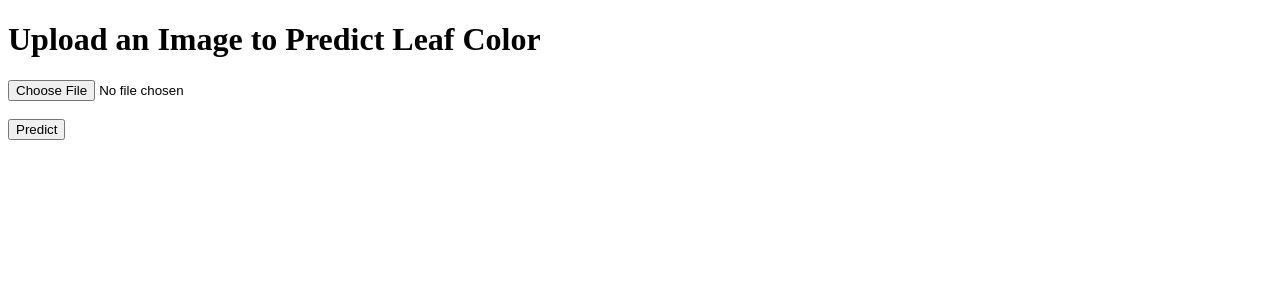
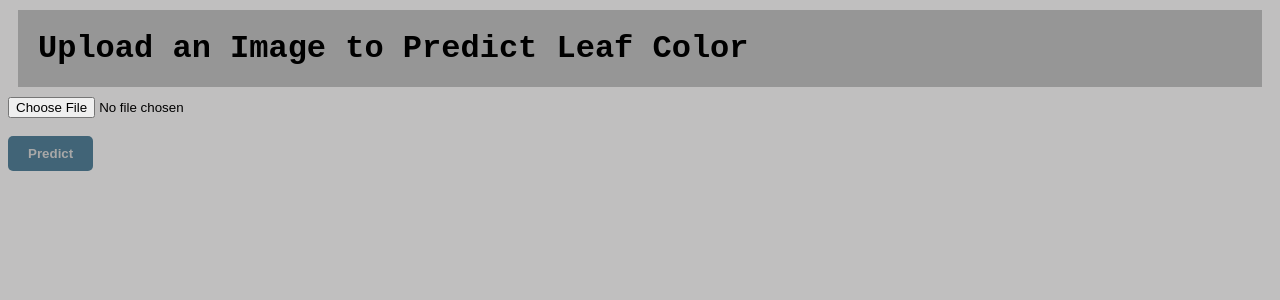
Before and after one commit to FongShana/240-318_Project, a Flask app: page / in a window 1280 px wide. Shown: the top 300 px of the page. Run offline with Flask 3, Linux system fonts and the light colour scheme.

Commit message:
Change how the web page look

```diff
--- /dev/null
+++ b/Greenery/static/style.css
@@ -0,0 +1,25 @@
+body {
+    background: rgb(192, 191, 191);
+    color: rgb(0, 0, 0);
+    font-family: 'Courier New', Courier, monospace;
+    }
+
+h1 {
+    background: rgb(150, 150, 150);
+    color: rgb(0, 0, 0);
+    margin: 10px;
+    padding: 20px;
+    border: none;
+    }
+
+.predict-button {
+    display: inline-block;
+    padding: 10px 20px;
+    background-color: rgb(43, 85, 107);
+    color: #a4a4a4;
+    border: none;
+    border-radius: 5px;
+    cursor: pointer;
+    font-weight: bold;
+    opacity: 85%;
+}
--- a/Greenery/templates/index.html
+++ b/Greenery/templates/index.html
@@ -4,13 +4,14 @@
     <meta charset="UTF-8">
     <meta name="viewport" content="width=device-width, initial-scale=1.0">
     <title>Leaf Color Prediction</title>
+    <link rel="stylesheet" type="text/css" href="/static/style.css">
 </head>
 <body>
     <h1>Upload an Image to Predict Leaf Color</h1>
     <form action="/predict" method="POST" enctype="multipart/form-data">
         <input type="file" name="file" accept="image/*" required>
         <br><br>
-        <button type="submit">Predict</button>
+        <button class="predict-button" type="submit">Predict</button>
     </form>
 
     {% if prediction %}
```
